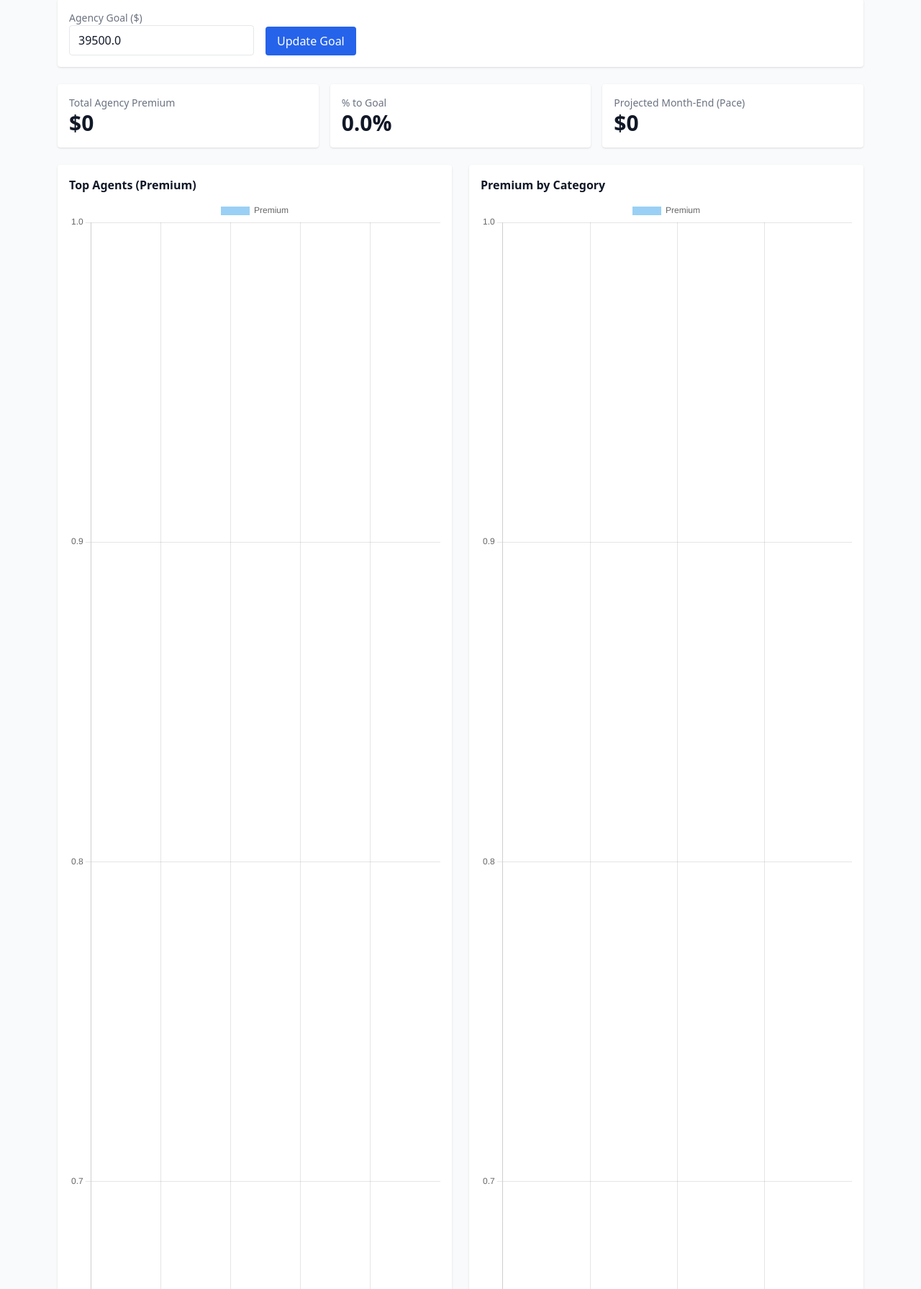
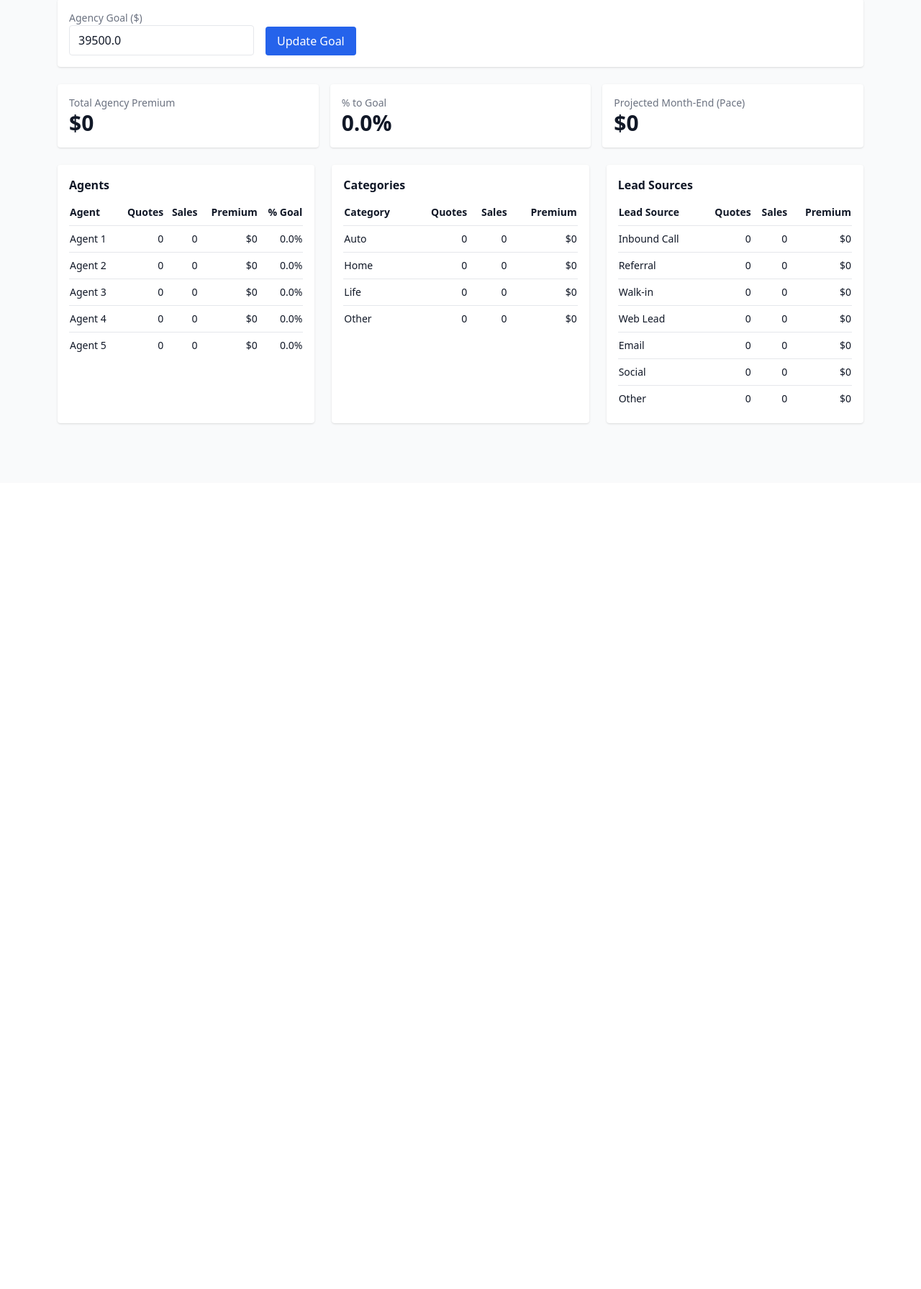
Before and after one commit to joel01mci/Insurance-Tracker, a Flask app: page / in a window 1280 px wide. Shown: the part 129-1920 px from the top of the page at 72% size. After the commit the page ends 719 px from the top, so only its background shows below. Run offline with Flask 3, Linux system fonts and the light colour scheme; data comes from the database, SQL or seed files in the repository; data that the repository does not hold is empty; some libraries are stand-ins or nearby versions.

Commit message:
Update dashboard.html

```diff
--- a/templates/dashboard.html
+++ b/templates/dashboard.html
@@ -1,5 +1,6 @@
 {% extends "base.html" %}
 {% block content %}
+
 <h1 class="text-2xl font-bold mb-4">Insurance Production Dashboard</h1>
 
 <form action="{{ url_for('settings_update') }}" method="POST" class="mb-6 bg-white p-4 rounded shadow">
@@ -27,22 +28,19 @@
   </div>
 </div>
 
-<div class="grid grid-cols-1 md:grid-cols-2 gap-6">
-  <div class="bg-white p-4 rounded shadow">
-    <div class="font-semibold mb-2">Top Agents (Premium)</div>
-    <canvas id="agentChart"></canvas>
-  </div>
-  <div class="bg-white p-4 rounded shadow">
-    <div class="font-semibold mb-2">Premium by Category</div>
-    <canvas id="categoryChart"></canvas>
-  </div>
-</div>
-
-<div class="grid grid-cols-1 md:grid-cols-3 gap-6 mt-6">
+<div class="grid grid-cols-1 md:grid-cols-3 gap-6">
   <div class="bg-white p-4 rounded shadow">
     <div class="font-semibold mb-2">Agents</div>
     <table class="w-full text-sm">
-      <thead><tr class="border-b"><th class="text-left py-2">Agent</th><th class="text-right">Quotes</th><th class="text-right">Sales</th><th class="text-right">Premium</th><th class="text-right">% Goal</th></tr></thead>
+      <thead>
+        <tr class="border-b">
+          <th class="text-left py-2">Agent</th>
+          <th class="text-right">Quotes</th>
+          <th class="text-right">Sales</th>
+          <th class="text-right">Premium</th>
+          <th class="text-right">% Goal</th>
+        </tr>
+      </thead>
       <tbody>
         {% for r in agents %}
         <tr class="border-b last:border-none">
@@ -56,10 +54,18 @@
       </tbody>
     </table>
   </div>
+
   <div class="bg-white p-4 rounded shadow">
     <div class="font-semibold mb-2">Categories</div>
     <table class="w-full text-sm">
-      <thead><tr class="border-b"><th class="text-left py-2">Category</th><th class="text-right">Quotes</th><th class="text-right">Sales</th><th class="text-right">Premium</th></tr></thead>
+      <thead>
+        <tr class="border-b">
+          <th class="text-left py-2">Category</th>
+          <th class="text-right">Quotes</th>
+          <th class="text-right">Sales</th>
+          <th class="text-right">Premium</th>
+        </tr>
+      </thead>
       <tbody>
         {% for r in cats %}
         <tr class="border-b last:border-none">
@@ -72,10 +78,18 @@
       </tbody>
     </table>
   </div>
+
   <div class="bg-white p-4 rounded shadow">
     <div class="font-semibold mb-2">Lead Sources</div>
     <table class="w-full text-sm">
-      <thead><tr class="border-b"><th class="text-left py-2">Lead Source</th><th class="text-right">Quotes</th><th class="text-right">Sales</th><th class="text-right">Premium</th></tr></thead>
+      <thead>
+        <tr class="border-b">
+          <th class="text-left py-2">Lead Source</th>
+          <th class="text-right">Quotes</th>
+          <th class="text-right">Sales</th>
+          <th class="text-right">Premium</th>
+        </tr>
+      </thead>
       <tbody>
         {% for r in leads %}
         <tr class="border-b last:border-none">
@@ -90,18 +104,4 @@
   </div>
 </div>
 
-<script>
-async function loadChart(id, url) {
-  const ctx = document.getElementById(id);
-  const res = await fetch(url);
-  const data = await res.json();
-  new Chart(ctx, {
-    type: 'bar',
-    data: { labels: data.labels, datasets: [{ label: 'Premium', data: data.values }] },
-    options: { responsive: true, maintainAspectRatio: false, scales: { y: { beginAtZero: true } } }
-  });
-}
-loadChart('agentChart', '{{ url_for("chart_agent_premium") }}');
-loadChart('categoryChart', '{{ url_for("chart_category_premium") }}');
-</script>
 {% endblock %}
```
